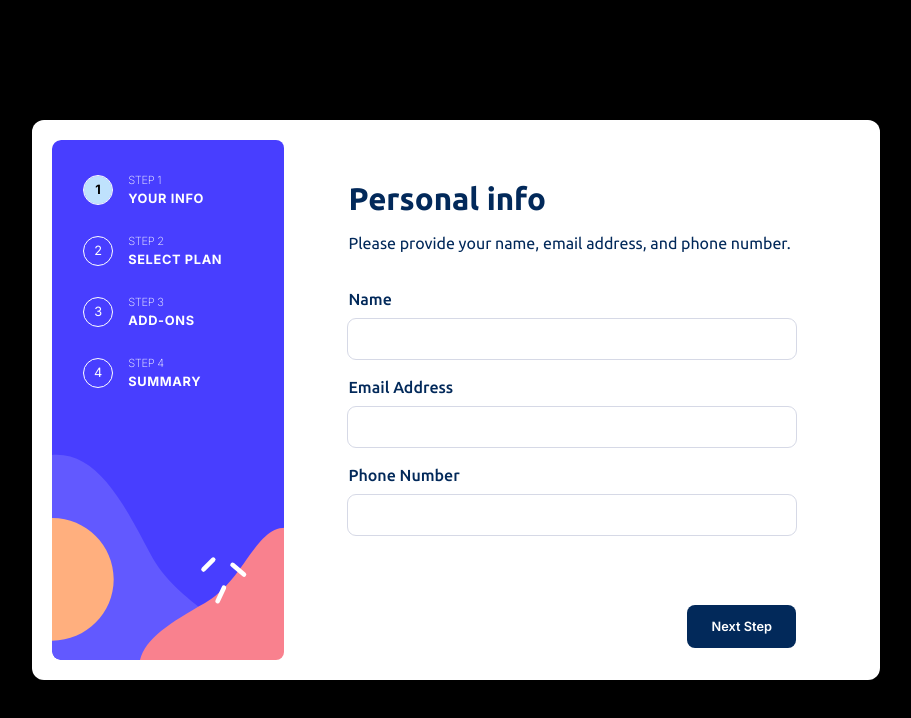
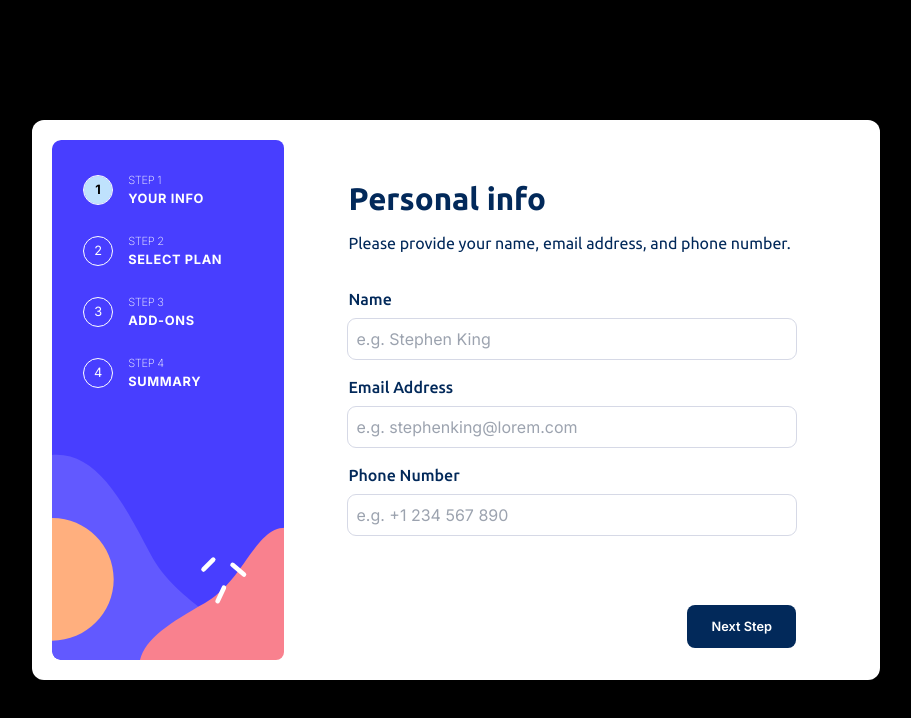
Before and after one commit to Davesakraken/multi-step-form, a Next.js app: page / in a window 1280 px wide. Shown: the top 718 px of the page, without its empty margins (184-1095 px from the left). Built offline with nearby package versions, Linux system fonts and the light colour scheme.

Commit message:
add placeholders to stepOne

```diff
--- a/src/Components/Form/StepOne.tsx
+++ b/src/Components/Form/StepOne.tsx
@@ -21,6 +21,7 @@ export default function StepOne() {
           name="fname"
           value={formData.name}
           onChange={(e) => setFormData({ ...formData, name: e.target.value })}
+          placeholder="e.g. Stephen King"
         ></input>
       </div>
       <div className="mt-4">
@@ -37,6 +38,7 @@ export default function StepOne() {
           name="fmail"
           value={formData.email}
           onChange={(e) => setFormData({ ...formData, email: e.target.value })}
+          placeholder="e.g. stephenking@lorem.com"
         ></input>
       </div>
       <div className="mt-4">
@@ -53,6 +55,7 @@ export default function StepOne() {
           name="fnumber"
           value={formData.tel}
           onChange={(e) => setFormData({ ...formData, tel: e.target.value })}
+          placeholder="e.g. +1 234 567 890"
         ></input>
       </div>
     </>
```
